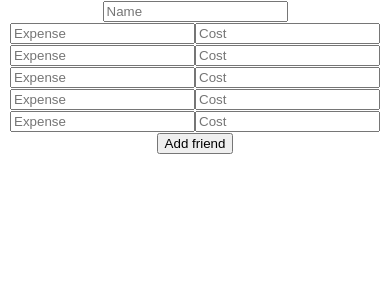
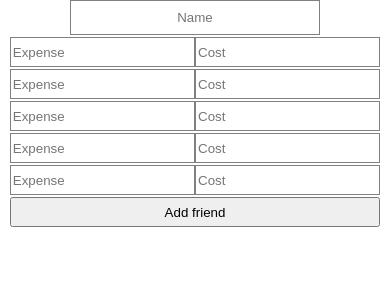
Before and after one commit to vladmog/cost-splitter, a React (Create React App) app in the folder cost-splitter/: page / in a window 390 px wide. Shown: the top 300 px of the page. Built offline with nearby package versions, Linux system fonts and the light colour scheme.

Commit message:
Added basic formatting styled components for mobile view

```diff
--- a/cost-splitter/src/App.js
+++ b/cost-splitter/src/App.js
@@ -5,6 +5,10 @@ import FriendForm from './FriendForm';
 import FriendsList from './FriendsList';
 import styled from 'styled-components';
 
+const AppContainer = styled.div`
+    width: 95%;
+    margin: auto;
+`;
 
 class App extends Component {
   state = {
@@ -64,7 +68,7 @@ class App extends Component {
 
   render(){
       return (
-        <div className="App">
+        <AppContainer>
           <div>
             <FriendForm
               addFriendToList = {this.addFriendToList}
@@ -88,7 +92,7 @@ class App extends Component {
             ? <></>
             :<div>Even Payment: ${this.state.evenPayment}</div>}
           </div>
-        </div>
+        </AppContainer>
       );
   }
 }
--- a/cost-splitter/src/Friend.js
+++ b/cost-splitter/src/Friend.js
@@ -1,6 +1,14 @@
 import React from 'react';
 import {Component} from 'react';
 import Message from './Message';
+import styled from 'styled-components';
+
+const FriendDiv = styled.div`
+    border: solid grey 1px;
+    border-radius: 5px;
+    margin-bottom: 10px;
+    padding-bottom: 10px;
+`;
 
 class Friend extends Component {
     state = {
@@ -27,7 +35,7 @@ class Friend extends Component {
     render() {
         let friendOwes = parseFloat(this.props.evenPayment) - parseFloat(this.props.friend.totalCosts)
         return(
-            <div>
+            <FriendDiv>
                 <h3>{this.props.friend.name}</h3>
                 {this.props.friend.cost1 === 0 ? (<></>) : (<div>{this.props.friend.expense1}: ${this.props.friend.cost1}</div>)}
                 {this.props.friend.cost2 === 0 ? (<></>) : (<div>{this.props.friend.expense2}: ${this.props.friend.cost2}</div>)}
@@ -55,8 +63,7 @@ class Friend extends Component {
                             }))
                             : (<div>You are owed ${(parseFloat(this.props.friend.totalCosts) - parseFloat(this.props.evenPayment)).toFixed(2)}</div>)
                         ))}
-                <hr/>
-            </div>
+            </FriendDiv>
         )
     }
 }
--- a/cost-splitter/src/FriendForm.js
+++ b/cost-splitter/src/FriendForm.js
@@ -1,5 +1,55 @@
 import React from 'react';
 import {Component} from 'react';
+import styled from 'styled-components';
+
+
+const FormDiv = styled.div`
+    width: 100%;
+    margin: auto;
+    display: flex;
+    flex-direction: column;
+    margin-bottom: 10px;
+`;
+    const InputsDiv = styled.div`
+        width: 100%;
+        margin: auto;
+    `;
+        const NameDiv = styled.div`
+            height: 35px;
+            display: flex;
+            justify-content: center;
+            margin-bottom: 2px;
+        `;
+            const NameInput = styled.input`
+                width: 66%;
+                text-align: center;
+                border: solid gray 1px;
+            `;
+        const InputPairDiv = styled.div`
+            width: 100%;
+            height: 30px;
+            display: flex;
+            justify-content: space-evenly;
+            // background-color: black;
+            margin-bottom: 2px;
+        `;
+            const ExpenseInput = styled.input`
+                width: 49%;
+                border: solid gray 1px;
+
+            `;
+            const CostInput = styled.input`
+                width: 49%;
+                border: solid gray 1px;
+            `;
+        const AddFriendButton = styled.button`
+            height: 30px;
+            width: 100%;
+            margin: auto;
+        `;
+
+
+
 
 class FriendForm extends Component {
     state = {
@@ -74,101 +124,103 @@ class FriendForm extends Component {
 
     render() {
         return(
-            <div>
-                <div>
-                    <input
+            <FormDiv>
+                <NameDiv>
+                    <NameInput
                         name = "name"
                         placeholder = "Name"
                         value = {this.state.name}
                         onChange = {this.changeHandler}
                     />
-                </div>
-                <div>
-                    <input
+                </NameDiv>
+                <InputsDiv>
+                    <InputPairDiv>
+                        <ExpenseInput
                             name = "expense1"
                             type = "text"
                             placeholder = "Expense"
                             value = {this.state.expense1}
                             onChange = {this.changeHandler}
                         />
-                    <input
+                        <CostInput
                             name = "cost1"
                             placeholder = "Cost"
                             type = "number"
                             value = {this.state.cost1}
                             onChange = {this.changeHandler}
                         />
-                </div>
+                    </InputPairDiv>
 
-                <div>
-                    <input
+                    <InputPairDiv>
+                        <ExpenseInput
                             name = "expense2"
                             type = "text"
                             placeholder = "Expense"
                             value = {this.state.expense2}
                             onChange = {this.changeHandler}
                         />
-                    <input
+                        <CostInput
                             name = "cost2"
                             placeholder = "Cost"
                             type = "number"
                             value = {this.state.cost2}
                             onChange = {this.changeHandler}
                         />
-                </div>
+                    </InputPairDiv>
 
-                <div>
-                    <input
+                    <InputPairDiv>
+                        <ExpenseInput
                             name = "expense3"
                             type = "text"
                             placeholder = "Expense"
                             value = {this.state.expense3}
                             onChange = {this.changeHandler}
                         />
-                    <input
+                        <CostInput
                             name = "cost3"
                             placeholder = "Cost"
                             type = "number"
                             value = {this.state.cost3}
                             onChange = {this.changeHandler}
                         />
-                </div>
+                    </InputPairDiv>
 
-                <div>
-                    <input
+                    <InputPairDiv>
+                        <ExpenseInput
                             name = "expense4"
                             type = "text"
                             placeholder = "Expense"
                             value = {this.state.expense4}
                             onChange = {this.changeHandler}
                         />
-                    <input
+                        <CostInput
                             name = "cost4"
                             placeholder = "Cost"
                             type = "number"
                             value = {this.state.cost4}
                             onChange = {this.changeHandler}
                         />
-                </div>
+                    </InputPairDiv>
 
-                <div>
-                    <input
+                    <InputPairDiv>
+                        <ExpenseInput
                             name = "expense5"
                             type = "text"
                             placeholder = "Expense"
                             value = {this.state.expense5}
                             onChange = {this.changeHandler}
                         />
-                    <input
+                        <CostInput
                             name = "cost5"
                             placeholder = "Cost"
                             type = "number"
                             value = {this.state.cost5}
                             onChange = {this.changeHandler}
                         />
-                </div>
-                <button onClick = {this.addFriend}>Add friend</button>
-            </div>
+                    </InputPairDiv>
+                </InputsDiv>
+                <AddFriendButton onClick = {this.addFriend}>Add friend</AddFriendButton>
+            </FormDiv>
         )
     }
 }
```
Lines whose indentation alone changed are shown as unchanged.
